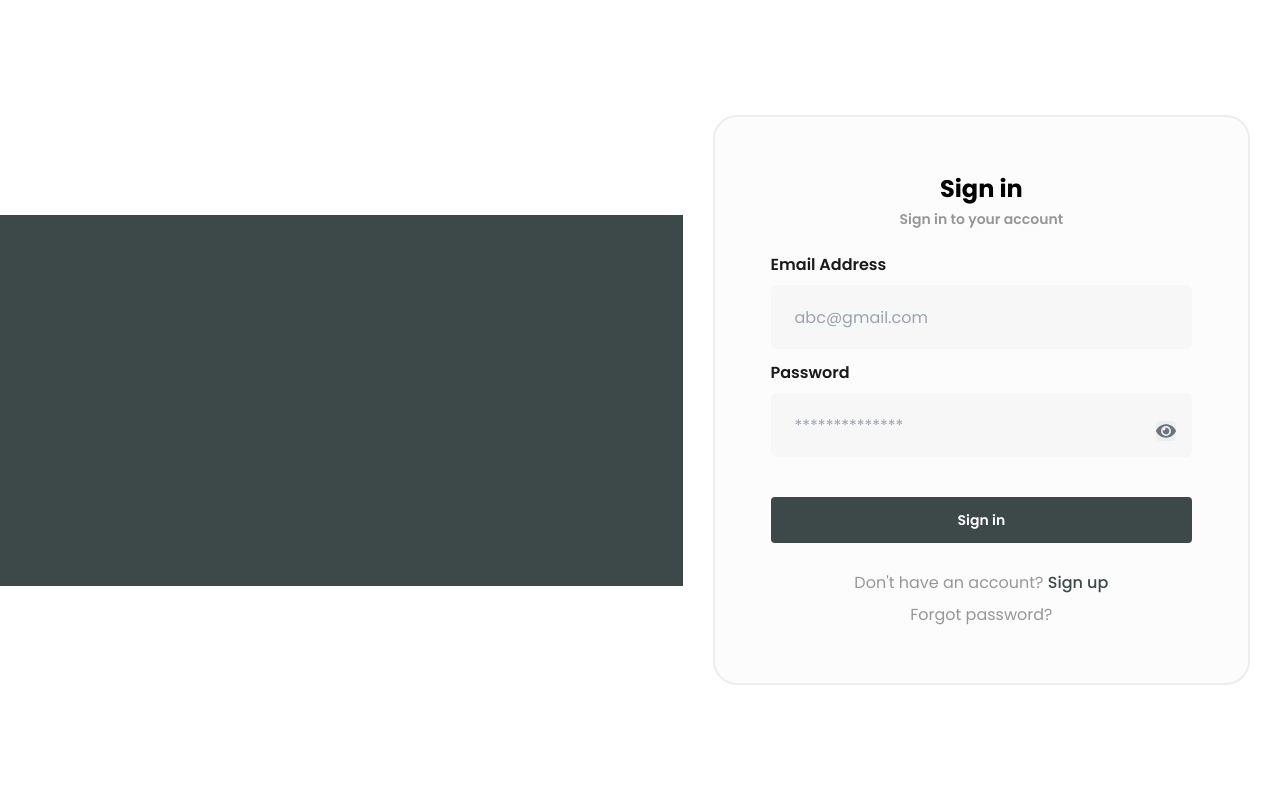
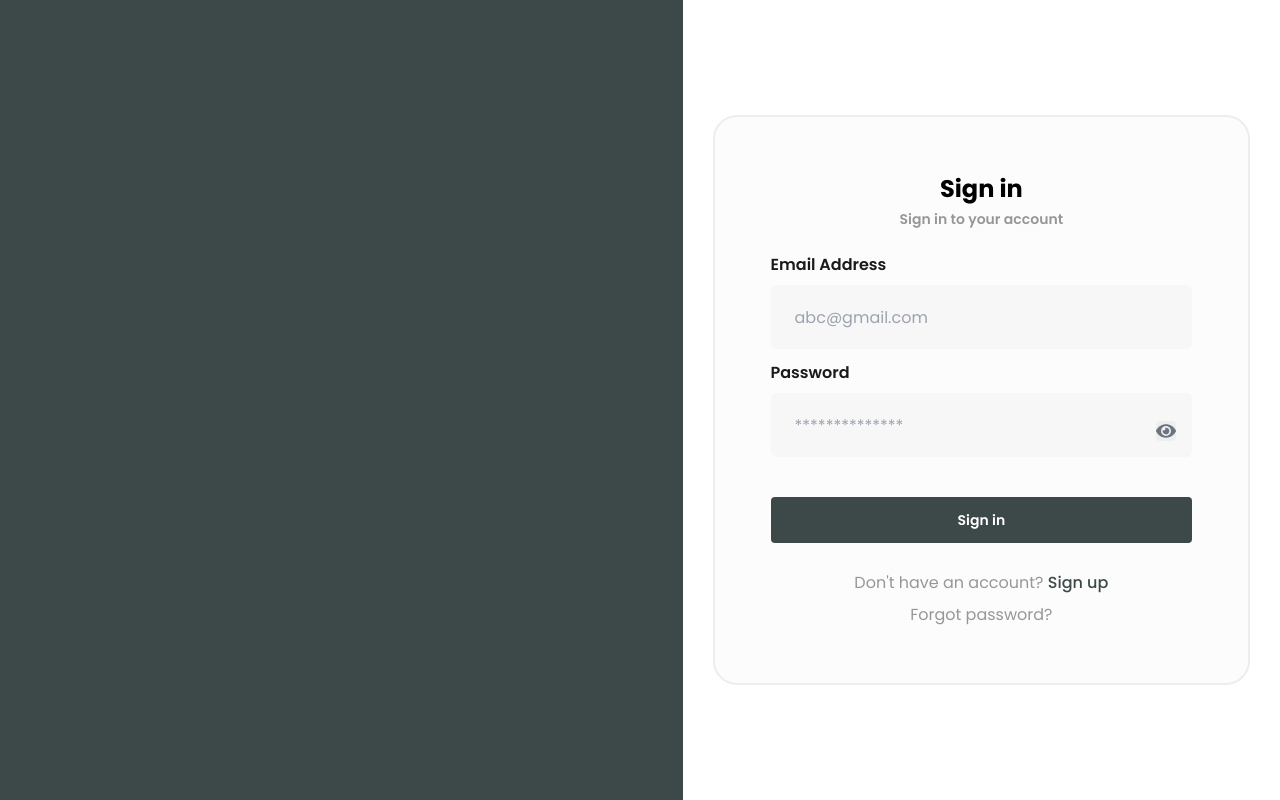
Before and after one commit to not-tech-org/bringam, a Next.js app: page / in a window 1280 px wide. Built offline with nearby package versions, Linux system fonts and the light colour scheme.

Commit message:
Auth UX clean up

```diff
--- a/app/(onboarding)/page.tsx
+++ b/app/(onboarding)/page.tsx
@@ -112,7 +112,7 @@ function Onboarding() {
   };
 
   return (
-    <div className="flex flex-col md:flex-row items-center min-h-screen w-full">
+    <div className="flex flex-col md:flex-row items-center h-screen w-full">
       {/* Left side - hidden on mobile */}
       <div className="hidden md:flex bg-bgArmy w-full h-full p-8 md:p-20 pb-32 flex-col justify-end text-white">
         <div className="animate-fadeIn transition-all duration-300">
--- a/app/components/auth/ForgotPasswordOTP.tsx
+++ b/app/components/auth/ForgotPasswordOTP.tsx
@@ -25,22 +25,17 @@ const TOAST_STYLES = {
   },
 };
 
-const ForgotPasswordOTP = () => {
-  const context = useContext(OnboardingContext);
+// Separate component to ensure hooks are called unconditionally
+const ForgotPasswordOTPContent = ({ context }: { context: any }) => {
   const [error, setError] = useState<string>("");
   const [resendTimer, setResendTimer] = useState<number>(0);
 
-  // Countdown timer for resend OTP - moved to the top to avoid conditional hook error
   useEffect(() => {
     if (resendTimer > 0) {
       const timerId = setTimeout(() => setResendTimer(resendTimer - 1), 1000);
       return () => clearTimeout(timerId);
     }
   }, [resendTimer]);
-
-  if (!context) {
-    return <div>Error: OnboardingContext not found</div>;
-  }
 
   const {
     onRouteChange,
@@ -249,4 +244,15 @@ const ForgotPasswordOTP = () => {
   );
 };
 
+// Main component that conditionally renders content
+const ForgotPasswordOTP = () => {
+  const context = useContext(OnboardingContext);
+
+  if (!context) {
+    return <div>Error: OnboardingContext not found</div>;
+  }
+
+  return <ForgotPasswordOTPContent context={context} />;
+};
+
 export default ForgotPasswordOTP;
--- a/app/components/auth/SignupOTP.tsx
+++ b/app/components/auth/SignupOTP.tsx
@@ -25,22 +25,17 @@ const TOAST_STYLES = {
   },
 };
 
-const SignupOTP = () => {
-  const context = useContext(OnboardingContext);
+// Separate component to ensure hooks are called unconditionally
+const SignupOTPContent = ({ context }: { context: any }) => {
   const [error, setError] = useState<string>("");
   const [resendTimer, setResendTimer] = useState<number>(0);
 
-  // Countdown timer for resend OTP - moved to the top to avoid conditional hook error
   useEffect(() => {
     if (resendTimer > 0) {
       const timerId = setTimeout(() => setResendTimer(resendTimer - 1), 1000);
       return () => clearTimeout(timerId);
     }
   }, [resendTimer]);
-
-  if (!context) {
-    return <div>Error: OnboardingContext not found</div>;
-  }
 
   const {
     onOtp: contextOtp,
@@ -229,4 +224,15 @@ const SignupOTP = () => {
   );
 };
 
+// Main component that conditionally renders content
+const SignupOTP = () => {
+  const context = useContext(OnboardingContext);
+
+  if (!context) {
+    return <div>Error: OnboardingContext not found</div>;
+  }
+
+  return <SignupOTPContent context={context} />;
+};
+
 export default SignupOTP;
```
